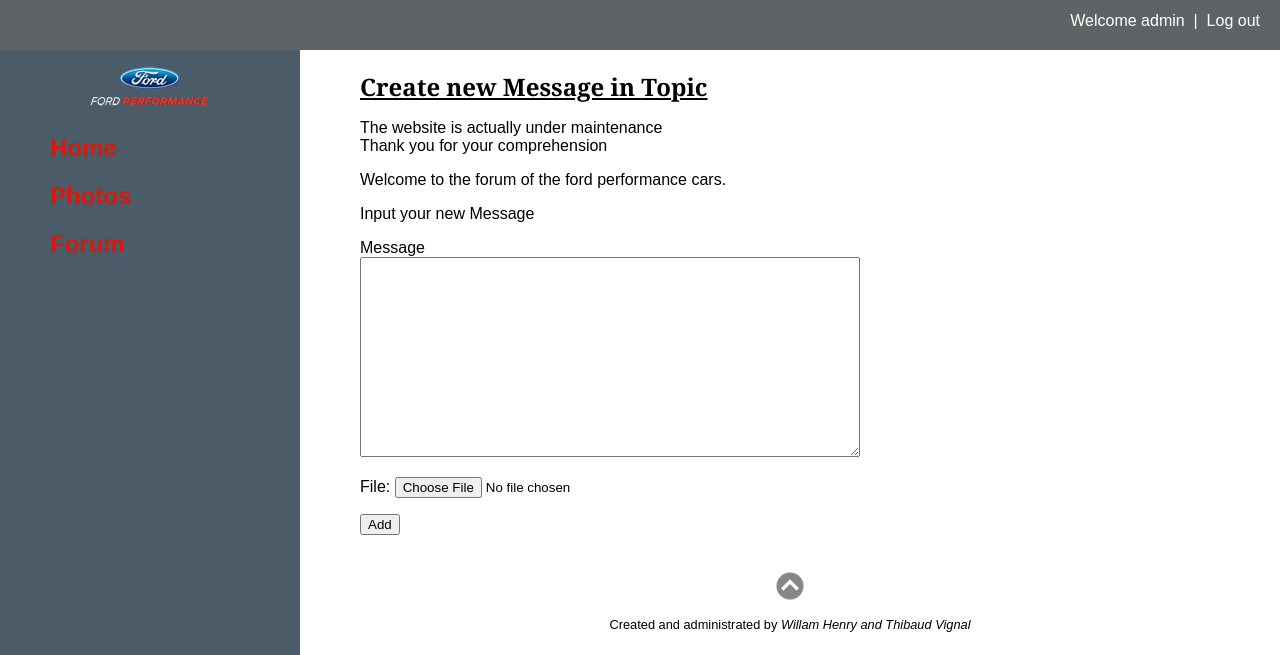
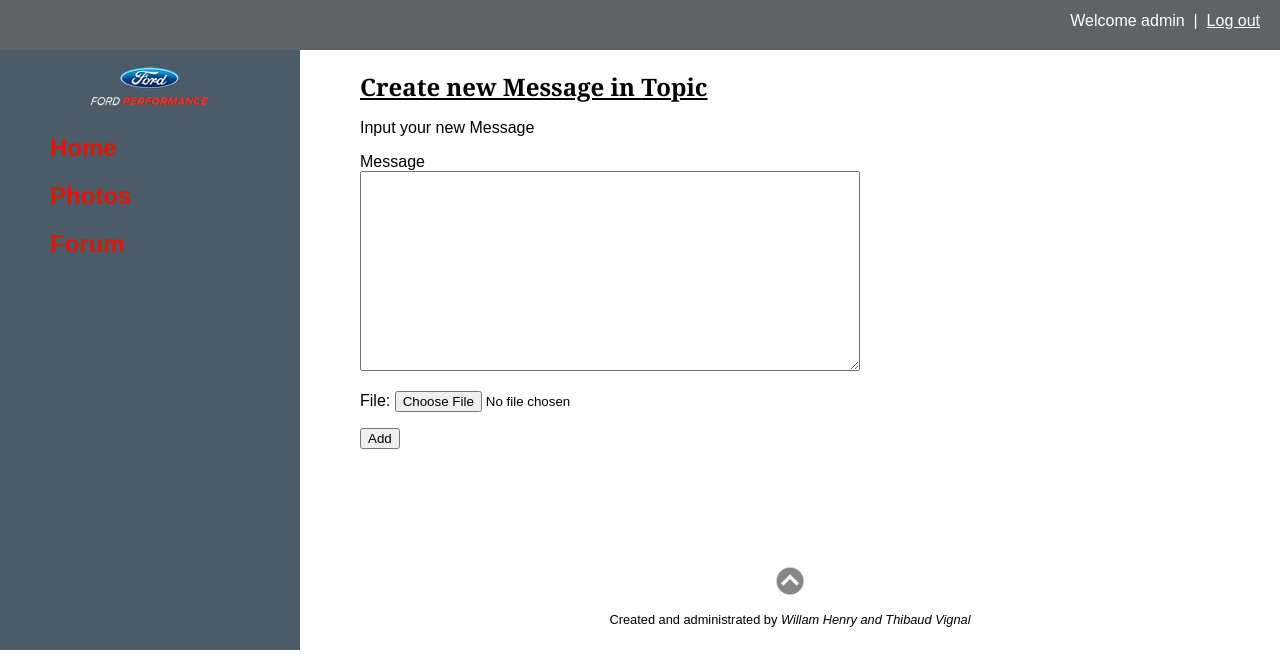
Before and after one commit to Maver1ck31/Projet-Web-Vehicules, a PHP site: page /create_message.php?id_topic=2 in a window 1280 px wide. Shown: the part 200-855 px from the top of the page. Run offline with PHP 8.4, Linux system fonts and the light colour scheme; a user stored in the database is signed in; data comes from the database, SQL or seed files in the repository.

Commit message:
Remove maintenance

```diff
--- a/create_message.php
+++ b/create_message.php
@@ -74,9 +74,6 @@ include 'inc/entete.inc.php';
 
 ?>
 <h2 id="titre">Create new Message in <i><?php echo $topic_name; ?></i> Topic</h2>
-                    <p>The website is actually under maintenance<br/>Thank you for your comprehension</p>
-                    <p>Welcome to the forum of the ford performance cars.</p>
-                    <p>
                     <p>Input your new Message</p>
                     <form method="post" action="<?php echo 'create_message.php?id_topic='. $topic_id . '&name=' . $topic_name;?>"
                           enctype="multipart/form-data">
--- a/css/style.css
+++ b/css/style.css
@@ -218,6 +218,7 @@ div#userInfos {
 
 div#userInfos a {
     color: white;
+    text-decoration: underline;
 }
 
 div#userInfos.scrolledUserInfo{
--- a/forum_home.php
+++ b/forum_home.php
@@ -17,9 +17,7 @@ $topics = $topicDao->retieveAllTopics();
 
 ?>
                     <h2 id="titre">Forum</h2>
-                    <p>The website is actually under maintenance<br/>Thank you for your comprehension</p>
                     <p>Welcome to the forum of the ford performance cars.</p>
-
                     <p>
                         Choose a topic to begin with, you will be able to post message
                         and answer some of them aswell if you want.
--- a/login.php
+++ b/login.php
@@ -44,8 +44,6 @@ if (isset($_POST['submit'])) {
 include 'inc/entete.inc.php';
 ?>
                 <h2 id="titre">Login</h2>
-                <p>The website is actually under maintenance<br/>Thank you for your comprehension</p>
-
                 <p>In order to access this website and view its content you should log in.
                     </br> If you don't have an account you can <a href="register.php">register</a>.</p>
                 <form method="post" action="login.php">
--- a/member_management.php
+++ b/member_management.php
@@ -24,8 +24,6 @@ $reportedUsers = $dao->retrieveReportedUser();
 
 ?>
                     <h2 id="titre">Member Management</h2>
-                    <p>The website is actually under maintenance<br/>Thank you for your comprehension</p>
-                    <p>Welcome to the forum of the ford performance cars.</p>
                     </br>
                     <h4>Reported Users</h4>
                             <?php
--- a/register.php
+++ b/register.php
@@ -73,8 +73,6 @@ if (isset($_POST['submit'])) {
 include 'inc/entete.inc.php';
 ?>
                     <h2 id="titre">Register</h2>
-                    <p>The website is actually under maintenance<br/>Thank you for your comprehension</p>
-
                     <p>Create your account to be able to log into the photo library and discuss with other members.
                         </br> All provide informations will not be shared with anyone. </br>
                             Please fill in all necessary informations.
```
